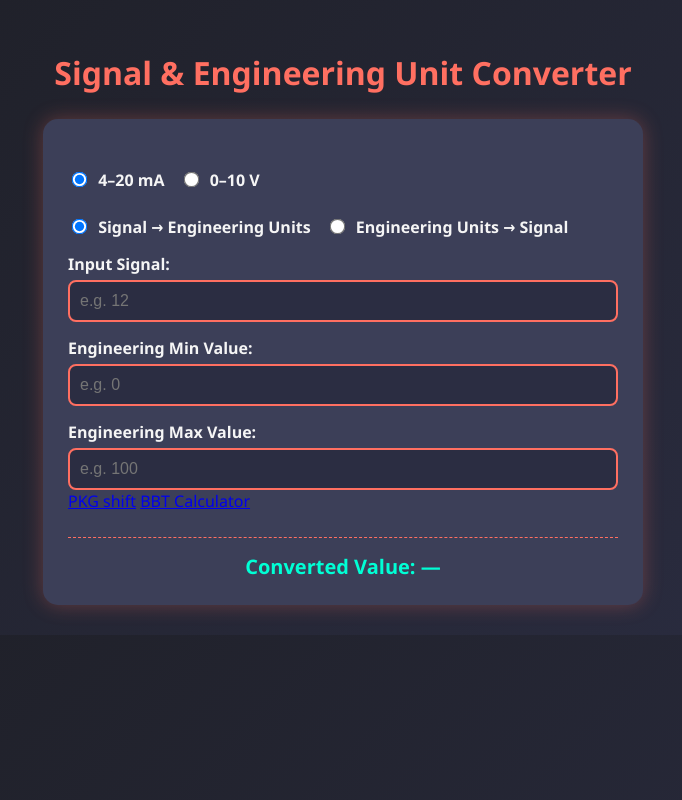
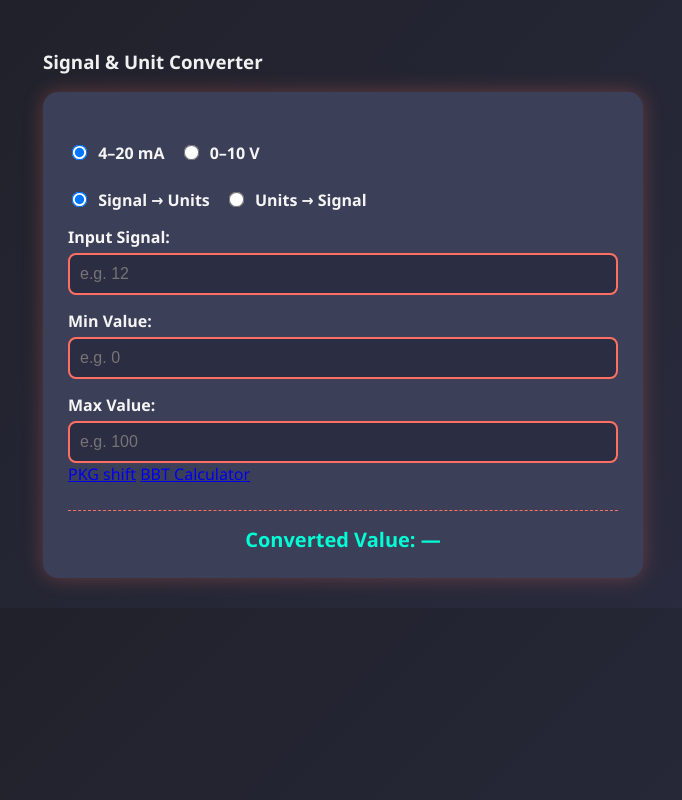
Before and after one commit to Attempt007/UnitsConverter.io.github, a plain HTML site: page WHshift.html in a window 1280 px wide. Shown: the whole page, without its empty margins (297-979 px from the left). Drawn offline with Linux system fonts and the light colour scheme.

Commit message:
Update WHshift.html

```diff
--- a/WHshift.html
+++ b/WHshift.html
@@ -7,7 +7,7 @@
   <link rel="stylesheet" href="WHshift.css">
 </head>
 <body>
-  <h1>Signal & Engineering Unit Converter</h1>
+  <h3>Signal & Unit Converter</h3>
   <div class="converter">
 
     <div class="mode-section">
@@ -16,17 +16,17 @@
     </div>
 
     <div class="mode-section">
-      <label><input type="radio" name="direction" value="signalToEng" checked> Signal → Engineering Units</label>
-      <label><input type="radio" name="direction" value="engToSignal"> Engineering Units → Signal</label>
+      <label><input type="radio" name="direction" value="signalToEng" checked> Signal → Units</label>
+      <label><input type="radio" name="direction" value="engToSignal"> Units → Signal</label>
     </div>
 
     <label for="inputValue" id="inputLabel">Input Signal:</label>
     <input type="number" id="inputValue" step="0.01" placeholder="e.g. 12"/>
 
-    <label for="minVal">Engineering Min Value:</label>
+    <label for="minVal">Min Value:</label>
     <input type="number" id="minVal" placeholder="e.g. 0"/>
 
-    <label for="maxVal">Engineering Max Value:</label>
+    <label for="maxVal">Max Value:</label>
     <input type="number" id="maxVal" placeholder="e.g. 100"/>
         <!-- Navigation Links -->
     <div class="B1">
```
